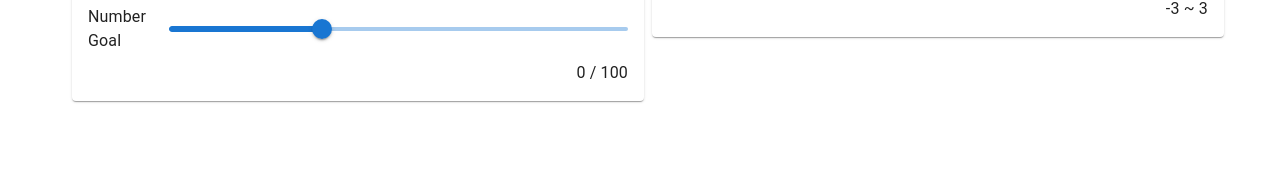
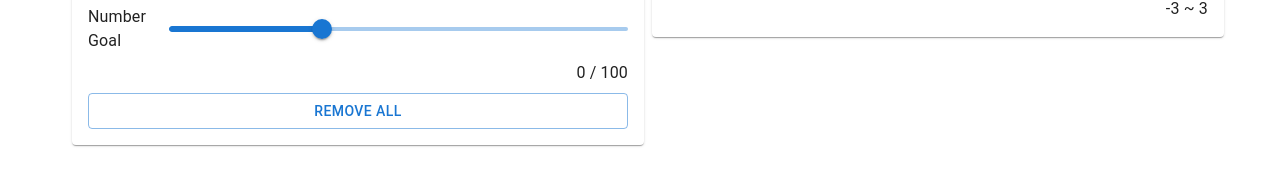
Before and after one commit to Mya-Mya/c2c, a React app: page / in a window 1280 px wide. Shown: the part 131-314 px from the top of the page. Built offline with nearby package versions, Linux system fonts and the light colour scheme.

Commit message:
add remove all function

```diff
--- a/src/components/TrailsSettingView.js
+++ b/src/components/TrailsSettingView.js
@@ -1,5 +1,6 @@
 import React from "react";
 import {
+  Button,
   Card,
   Checkbox,
   Container,
@@ -17,6 +18,7 @@ import {
   numTrailsGoalState,
   numTrailsNowState,
 } from "../states/trailsStates";
+import { removeAllTrials } from "./WindPreviewView/trails";
 export default () => {
   const [automaticallyCreate, setAutomaticallyCreate] = useRecoilState(
     automaticallyCreateState
@@ -54,6 +56,9 @@ export default () => {
         <Typography variant="body1" sx={{ textAlign: "right" }}>
           {numTrailsNow} / {numTrailsGoal}
         </Typography>
+        <Button variant="outlined" onClick={removeAllTrials}>
+          Remove All
+        </Button>
       </Stack>
     </Paper>
   );
--- a/src/components/WindPreviewView/trails.js
+++ b/src/components/WindPreviewView/trails.js
@@ -103,6 +103,9 @@ export const addTrail = (u, v) => {
   /**@type {Trail}*/ const trail = new Trail(ComplexNumber.fromXY(u, v));
   trails.push(trail);
 };
+export const removeAllTrials = () => {
+  trails = [];
+};
 export const drawTrails = () => {
   _.p.push();
   trails.forEach((trail) => trail.draw());
```
